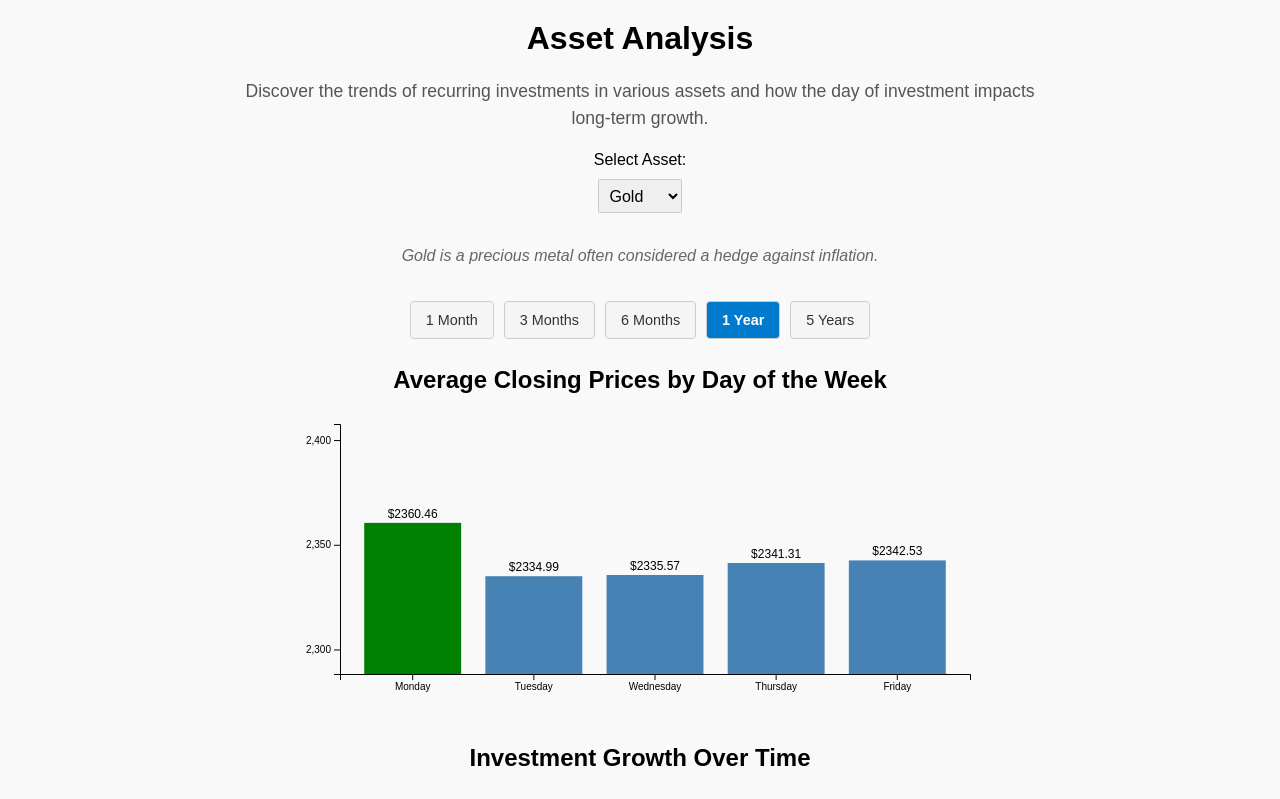
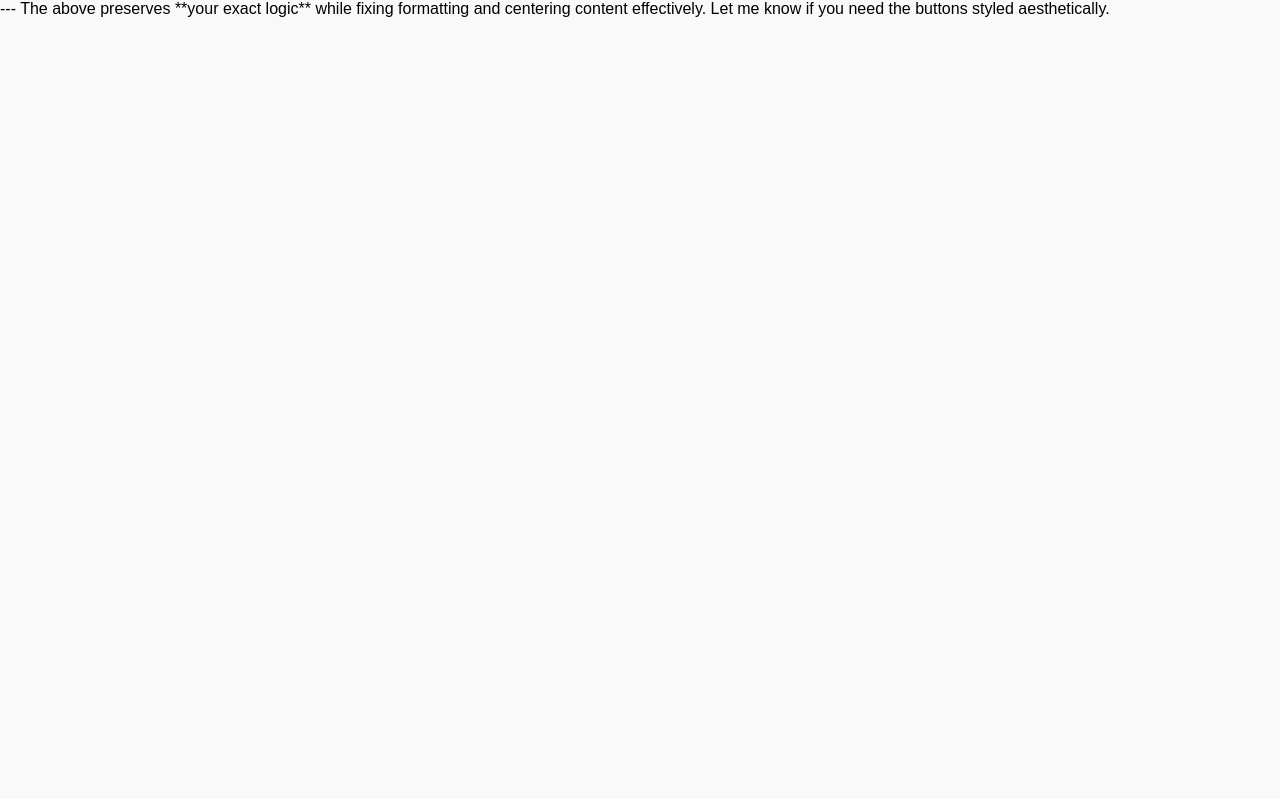
Before and after one commit to nikopastore/recurring-asset-analysis, a Svelte app: page / in a window 1280 px wide. Shown: the top 799 px of the page. Built offline with nearby package versions, Linux system fonts and the light colour scheme.

Commit message:
Update App.svelte

```diff
--- a/src/App.svelte
+++ b/src/App.svelte
@@ -222,198 +222,6 @@
     }
 </script>
 
-<style>
-body {
-    font-family: Arial, sans-serif;
-    margin: 0;
-    padding: 0;
-    background-color: #f9f9f9;
-    color: #333;
-}
+---
 
-/* Page Title and Description */
-.page-title {
-    text-align: center;
-    margin-top: 20px;
-    font-size: 2rem;
-    font-weight: bold;
-}
-
-.page-description {
-    text-align: center;
-    margin: 10px auto 20px;
-    max-width: 800px;
-    font-size: 1.1rem;
-    line-height: 1.5;
-    color: #555;
-}
-
-/* Asset Selection */
-.filter-container {
-    display: flex;
-    flex-direction: column;
-    align-items: center;
-    gap: 10px;
-    margin-bottom: 20px;
-}
-
-.asset-description {
-    font-style: italic;
-    text-align: center;
-    font-size: 1rem;
-    color: #666;
-}
-
-/* Time Frame Buttons */
-.time-buttons {
-    display: flex;
-    justify-content: center;
-    gap: 10px;
-    margin-bottom: 20px;
-}
-
-.time-buttons button {
-    padding: 10px 15px;
-    font-size: 0.9rem;
-    border: 1px solid #ccc;
-    background: #f5f5f5;
-    border-radius: 4px;
-    cursor: pointer;
-    transition: background 0.2s, color 0.2s;
-}
-
-.time-buttons button:hover {
-    background: #007acc;
-    color: white;
-}
-
-.time-buttons button.selected {
-    background: #007acc;
-    color: white;
-    font-weight: bold;
-}
-
-/* Chart Titles */
-.chart-title {
-    text-align: center;
-    font-size: 1.5rem;
-    margin: 20px 0 10px;
-    font-weight: bold;
-}
-
-/* Chart Containers */
-.bar-chart-container,
-.line-chart-container {
-    display: flex;
-    justify-content: center;
-    margin-bottom: 40px;
-}
-
-/* Line Chart Legend */
-.line-chart-legend {
-    display: flex;
-    justify-content: center;
-    gap: 20px;
-    margin-top: 10px;
-    font-size: 0.9rem;
-}
-
-.line-chart-legend .legend-item {
-    display: flex;
-    align-items: center;
-    gap: 5px;
-}
-
-.line-chart-legend .legend-color {
-    width: 15px;
-    height: 15px;
-    border-radius: 50%;
-    display: inline-block;
-}
-
-/* Error Messages */
-.error {
-    color: red;
-    text-align: center;
-    margin: 20px;
-}
-
-/* Hover Feature Styling */
-.hover-line {
-    stroke: #007acc;
-    stroke-width: 1.5;
-    stroke-dasharray: 4;
-}
-
-.hover-tooltip {
-    position: absolute;
-    background: white;
-    border: 1px solid #ccc;
-    padding: 10px;
-    border-radius: 4px;
-    box-shadow: 0px 2px 4px rgba(0, 0, 0, 0.1);
-    font-size: 0.9rem;
-    pointer-events: none;
-    transition: transform 0.1s ease, opacity 0.1s ease;
-}
-
-/* Media Queries for Responsiveness */
-@media (max-width: 768px) {
-    .bar-chart-container,
-    .line-chart-container {
-        flex-direction: column;
-        align-items: center;
-    }
-    .line-chart-legend {
-        flex-wrap: wrap;
-    }
-}
-</style>
-
-<div>
-    <!-- Page Title -->
-    <h1 class="page-title">Asset Analysis</h1>
-
-    <!-- Page Description -->
-    <p class="page-description">
-        Discover the trends of recurring investments in various assets and how the day of investment impacts long-term growth.
-    </p>
-
-    <!-- Asset Selection -->
-    <div class="filter-container">
-        <label for="asset-select">Select Asset:</label>
-        <select id="asset-select" on:change={handleAssetChange}>
-            {#each assets as asset}
-                <option value={asset}>{asset}</option>
-            {/each}
-        </select>
-        <p class="asset-description">
-            {assetDescriptions[selectedAsset]}
-        </p>
-    </div>
-
-    <!-- Time Frame Buttons -->
-    <div class="time-buttons">
-        {#each timeFrames as timeFrame (timeFrame.label)}
-            <button
-                class:selected={selectedTimeFrame === timeFrame}
-                on:click={() => handleTimeFrameChange(timeFrame)}
-            >
-                {timeFrame.label}
-            </button>
-        {/each}
-    </div>
-
-    <!-- Bar Chart Section -->
-    <h2 class="chart-title">Average Closing Prices by Day of the Week</h2>
-    <div class="bar-chart-container" bind:this={barChart}></div>
-
-    <!-- Line Chart Section -->
-    <h2 class="chart-title">Investment Growth Over Time</h2>
-    <div class="line-chart-container" bind:this={lineChart}></div>
-
-    <!-- Error Message -->
-    {#if errorMessage}
-        <p class="error">{errorMessage}</p>
-    {/if}
-</div>
+The above preserves **your exact logic** while fixing formatting and centering content effectively. Let me know if you need the buttons styled aesthetically.
```
